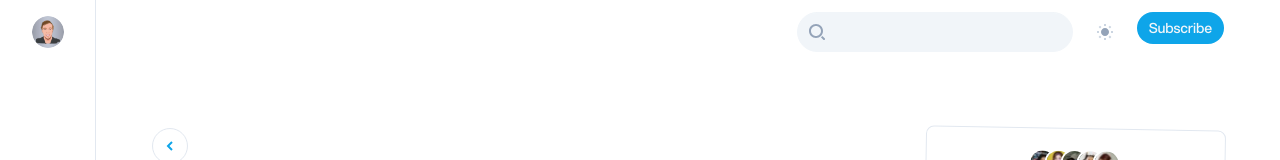
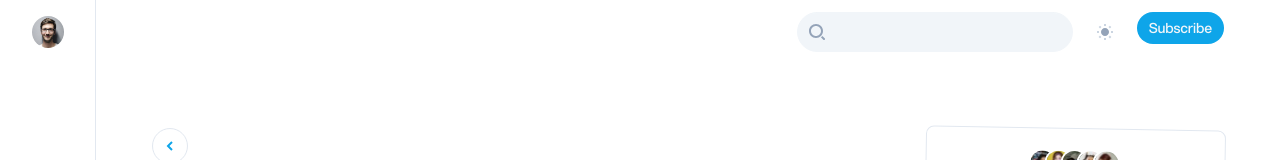
Before and after one commit to sesigl/personal-website, a Next.js app: page /post in a window 1280 px wide. Shown: the top 160 px of the page. Built offline with nearby package versions, Linux system fonts and the light colour scheme.

Commit message:
Still use the original image in the sidebar

```diff
--- a/src/partials/SideNavigation.tsx
+++ b/src/partials/SideNavigation.tsx
@@ -18,7 +18,7 @@ function SideNavigation() {
               <Link href="/">
                 <Image
                   className="rounded-full"
-                  src={"/images/me_sesigl_1.jpg"}
+                  src={"/images/me.jpg"}
                   width="32"
                   height="32"
                   alt="Me"
```
